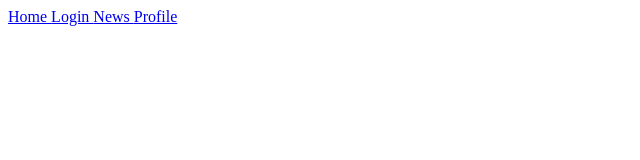
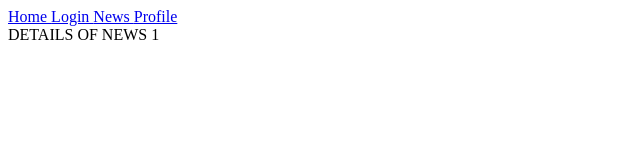
Before and after one commit to karenbarseghyan/studio-project, a React (Create React App) app: page /news/1 in a window 1280 px wide. Shown: the top 160 px of the page, without its empty margins (0-640 px from the left). Built offline with nearby package versions, Linux system fonts and the light colour scheme.

Commit message:
Creation of route parameters of news

```diff
--- a/src/App.js
+++ b/src/App.js
@@ -1,4 +1,5 @@
 import { Route, Routes }  from "react-router-dom"
+import NewsDetails from "./components/news/NewsDetails";
 import Navbar from "./Navbar";
 import Home from "./pages/Home";
 import Login from "./pages/Login";
@@ -13,6 +14,7 @@ function App() {
         <Route exact path="/" element={<Home />}/>
         <Route path="/login" element={<Login />}/>
         <Route path="/news" element={<News />}/>
+        <Route path="/news/:id" element={<NewsDetails />}/>
         <Route path="/profile" element={<Profile />}/>
       </Routes>
     </div>
--- /dev/null
+++ b/src/components/news/NewsDetails.js
@@ -0,0 +1,13 @@
+import React from 'react'
+import { useParams } from 'react-router-dom'
+
+const NewsDetails = () => {
+    const {id} = useParams()
+    return (
+        <div>
+            DETAILS OF NEWS {id}
+        </div>
+    )
+}
+
+export default NewsDetails
--- a/src/components/news/NewsList.js
+++ b/src/components/news/NewsList.js
@@ -1,4 +1,5 @@
 import React from 'react'
+import { Link } from 'react-router-dom'
 
 const NewsList = ({news, title}) => {
     console.log(news)
@@ -7,8 +8,10 @@ const NewsList = ({news, title}) => {
             <h1>{title}</h1>
             {news.map((news)=> (
                 <div  key={news.id}>
+                <Link to={`/news/${news.id}`}>
                     <h3>{news.title}</h3>
                     <p>{news.description}</p>
+                </Link>
                 </div>
             ))}
         </div>
```
